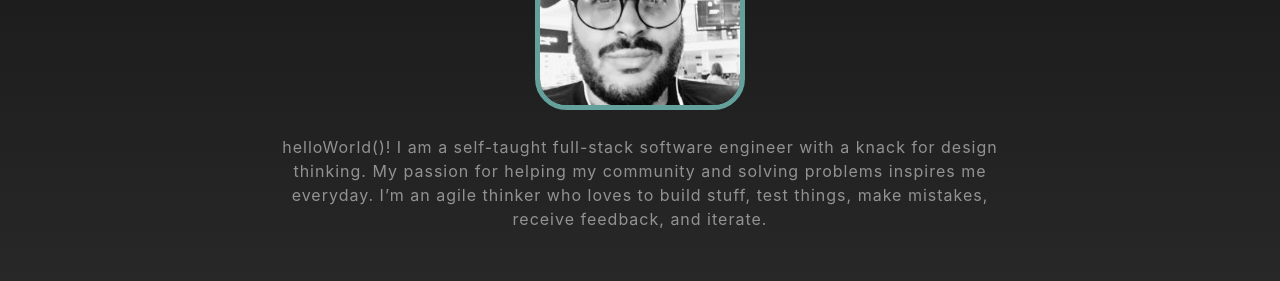
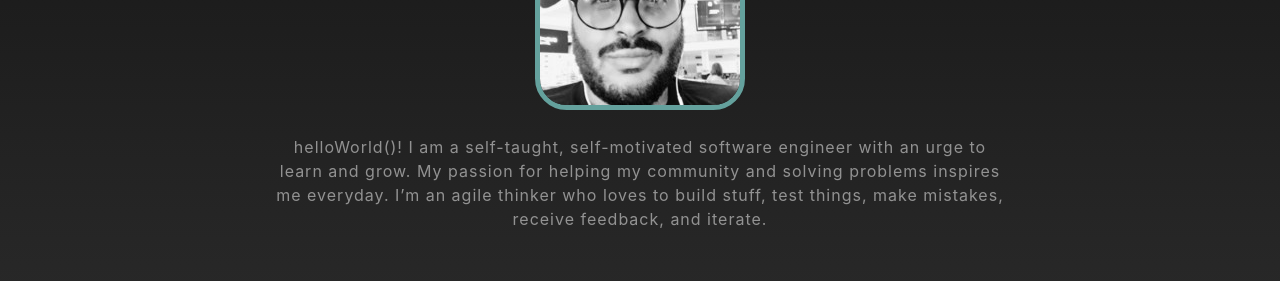
Before and after one commit to jasonfeliz/jasonfeliz.github.io, a website with bundled scripts: page index.html in a window 1280 px wide. Shown: the part 980-1261 px from the top of the page. Built offline with nearby package versions, Linux system fonts and the light colour scheme.

Commit message:
updated about me

```diff
--- a/index.html
+++ b/index.html
@@ -67,7 +67,7 @@
           <div class="col-lg-8 mx-auto">
             <img src="./img/profile.jpeg" alt="profile photo" class="profile-photo">
             <p class="text-white-50">
-               helloWorld()! I am a self-taught full-stack software engineer with a knack for design thinking.
+               helloWorld()! I am a self-taught, self-motivated software engineer with an urge to learn and grow.
                My passion for helping my community and solving problems inspires me everyday. I’m
                an agile thinker who loves to build stuff, test things, make mistakes, receive feedback, and iterate.
              </p>
```
